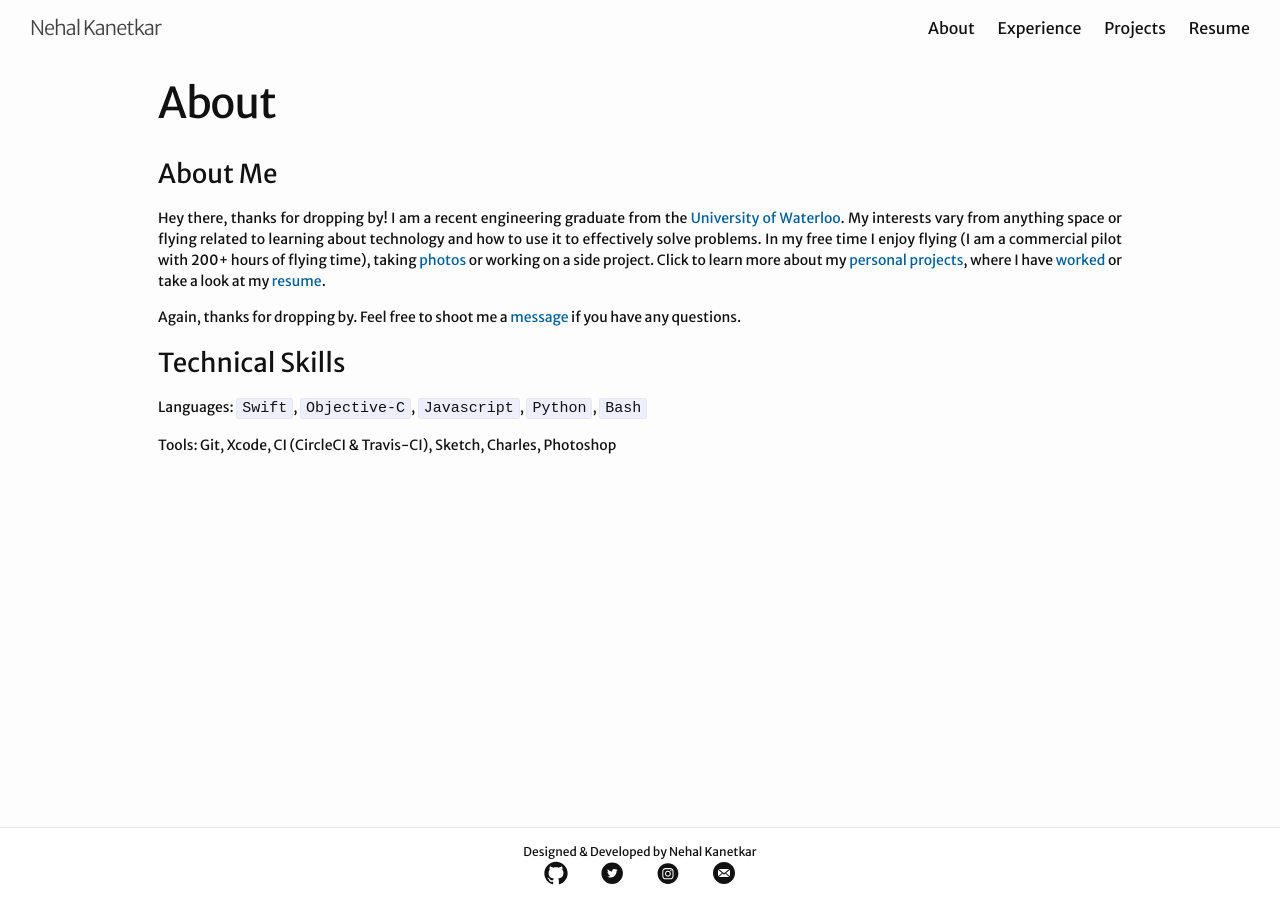
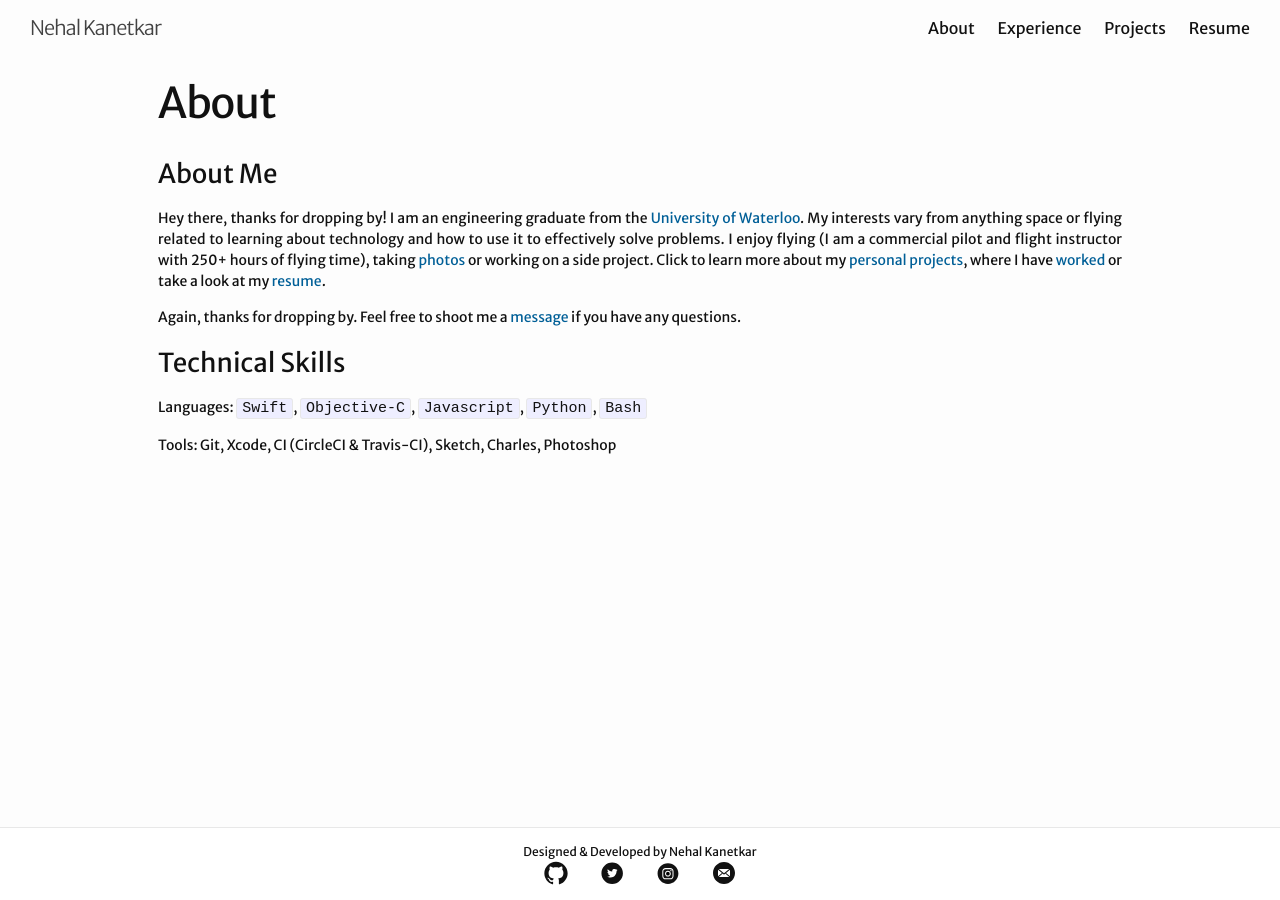
Before and after one commit to nkanetka/nkanetka.github.io, a Jekyll site: the page built from about.md, in a window 1280 px wide. Built offline with Jekyll 4.4.1, drawn with Linux system fonts in a browser that asks for light colours.

Commit message:
Update website with flight instructor, update resume, update email

```diff
--- a/_config.yml
+++ b/_config.yml
@@ -14,7 +14,7 @@
 # You can create any custom variable you would like, and they will be accessible
 # in the templates via {{ site.myvariable }}.
 title: Nehal Kanetkar
-email: nkanetka@uwaterloo.ca
+email: nkanetka@gmail.ca
 description: > # A personal portfolio website that displays my personal projects, work experience and education.
 footer_tag: "Designed & Developed by Nehal Kanetkar"
 baseurl: "" # the subpath of your site, e.g. /blog
--- a/_posts/2013-06-28-pilot.markdown
+++ b/_posts/2013-06-28-pilot.markdown
@@ -11,6 +11,6 @@
 permalink: /projects/pilot/
 ---
 
-Flying has been a passion of mine since I was 6 years old. Ever since then, all I have wanted to do is fly planes or do something in the aviation industry. After graduating high school, I went out to a [local flight school][wwfc]{:target="_blank"} and started my flight training. Today I have approximately 200 hours total time and am working towards completing my flight instructor rating.
+Flying has been a passion of mine since I was 6 years old. Ever since then, all I have wanted to do is fly planes or do something in the aviation industry. After graduating high school, I went out to a [local flight school][wwfc]{:target="_blank"} and started my flight training. Today I have approximately 250 hours total time and am a flight instructor.
 
 [wwfc]: http://www.wwfc.ca/
--- a/about.md
+++ b/about.md
@@ -5,7 +5,7 @@
 ---
 ### About Me
 
-Hey there, thanks for dropping by! I am a recent engineering graduate from the [University of Waterloo][uw-syde]{:target="_blank"}. My interests vary from anything space or flying related to learning about technology and how to use it to effectively solve problems. In my free time I enjoy flying (I am a commercial pilot with 200+ hours of flying time), taking [photos][instagram]{:target="_blank"} or working on a side project. Click to learn more about my [personal projects]({{ site.url }}/projects/), where I have [worked]({{ site.url }}/experience/) or take a look at my [resume]({{ site.url }}/assets/Resume-Nehal.pdf){:target="_blank"}.
+Hey there, thanks for dropping by! I am an engineering graduate from the [University of Waterloo][uw-syde]{:target="_blank"}. My interests vary from anything space or flying related to learning about technology and how to use it to effectively solve problems. I enjoy flying (I am a commercial pilot and flight instructor with 250+ hours of flying time), taking [photos][instagram]{:target="_blank"} or working on a side project. Click to learn more about my [personal projects]({{ site.url }}/projects/), where I have [worked]({{ site.url }}/experience/) or take a look at my [resume]({{ site.url }}/assets/Resume-Nehal.pdf){:target="_blank"}.
 
 Again, thanks for dropping by. Feel free to shoot me a [message](mailto:{{site.email}}) if you have any questions.
 
```
Also changed, not shown: 1 other file.
